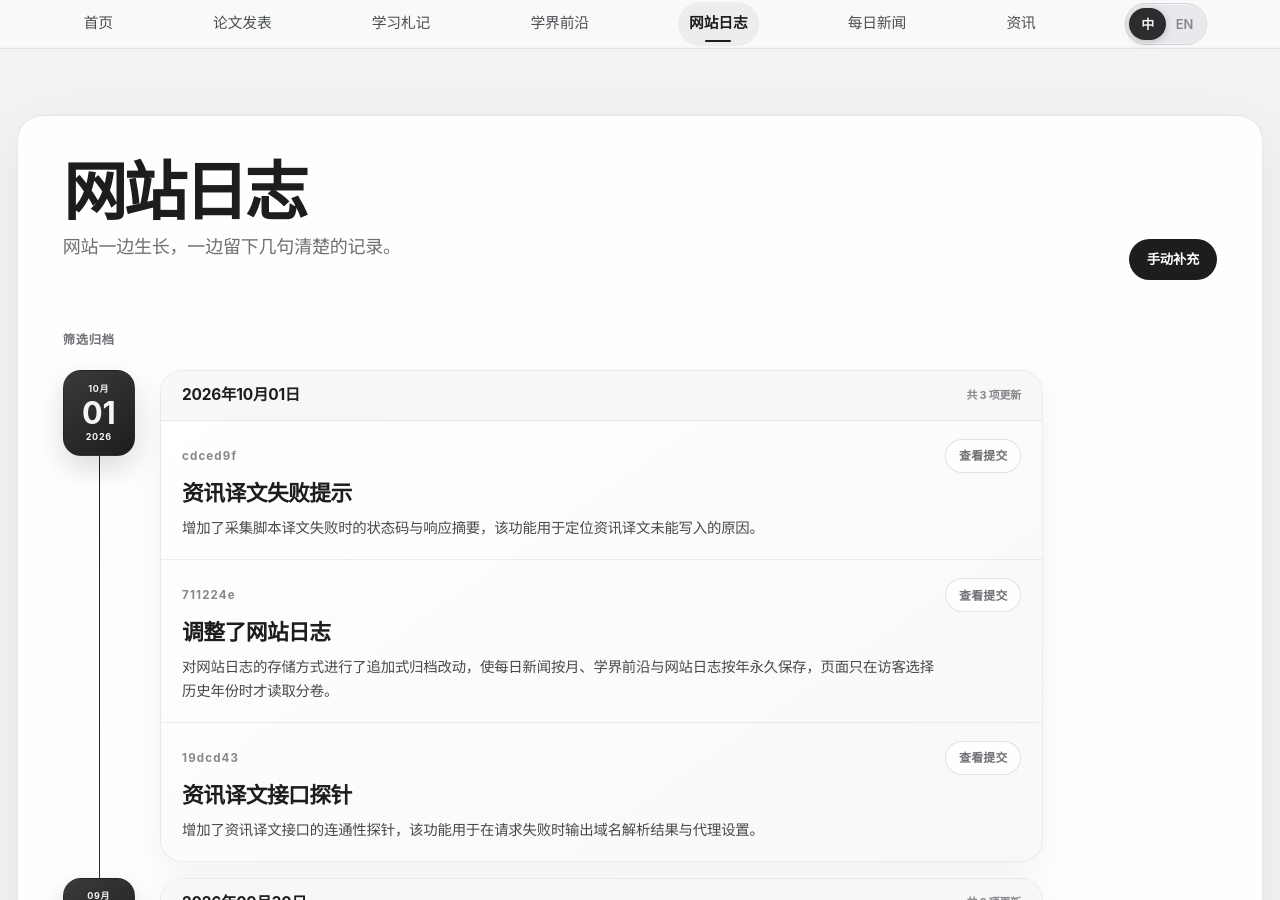
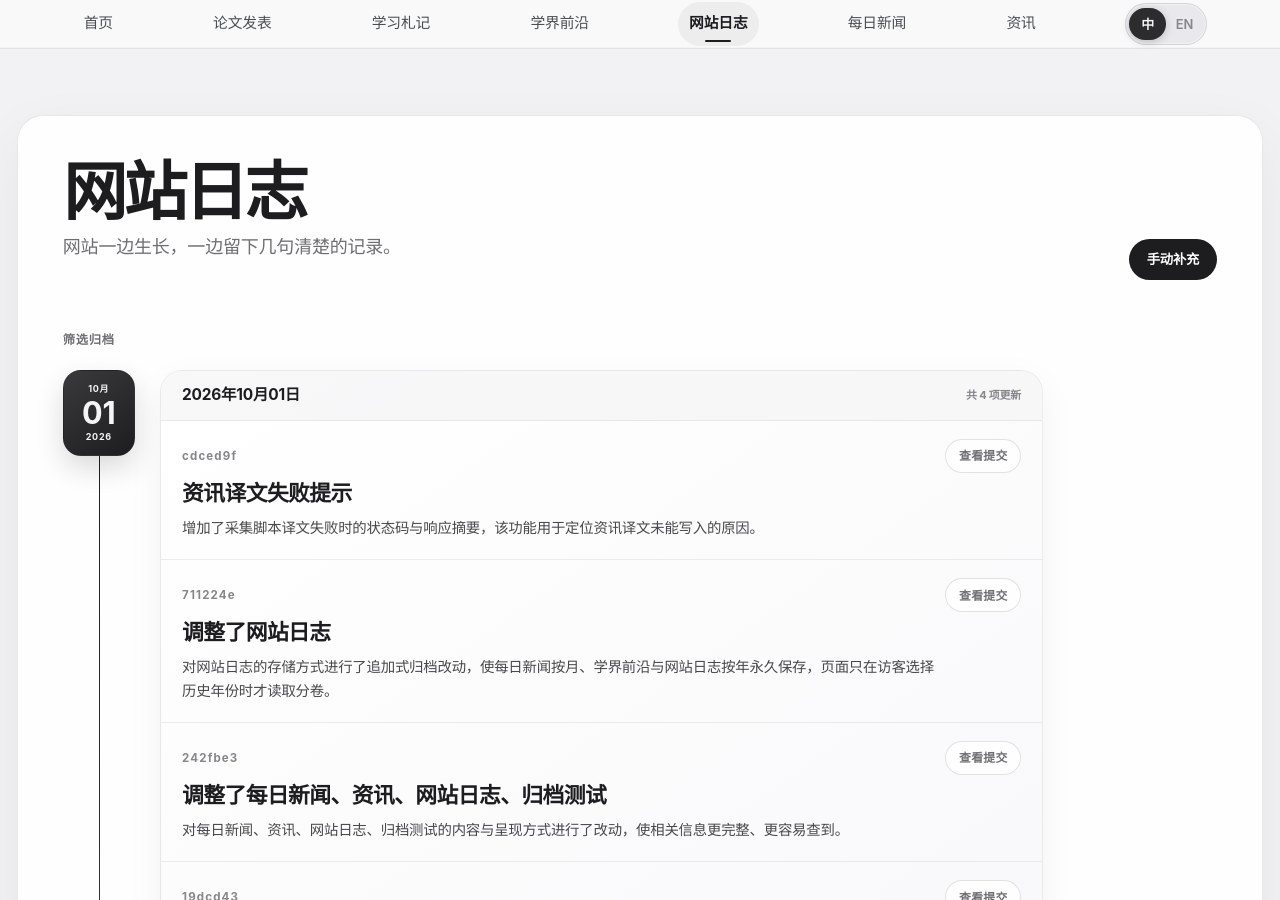
Before and after one commit to HaoxiangLuo/HaoxiangLuo.github.io, a Jekyll site: the page built from _pages/site-log-zh.html, in a window 1280 px wide and 900 px high. Built offline with Jekyll 4.4.1, drawn with Linux system fonts in a browser that asks for light colours; a style sheet for code colours, icons or effects is not loaded.

Commit message:
Record site update 242fbe31c207e6f8294e206fe99b7a035f566ddf

```diff
--- a/_data/site_updates.json
+++ b/_data/site_updates.json
@@ -26,6 +26,20 @@
     "details_en": "Archive daily news by month and academic-frontier and site-log records by year in append-only JSONL files; retain small recent JSON indexes for Jekyll; add manifests, stable deduplication keys, SHA-256 checksums, on-demand historical loading, and annual GitHub Release snapshots. Reduce collection frequency to limit automated commit noise and concurrent-update conflicts.",
     "sha": "711224e",
     "url": "https://github.com/HaoxiangLuo/HaoxiangLuo.github.io/commit/711224eceee52b908eafa58c124202e9ba1f5b76"
+  },
+  {
+    "date": "2026-10-01",
+    "title_zh": "调整了每日新闻、资讯、网站日志、归档测试",
+    "title_en": "Refined Daily News, Opportunities, Site Log, archive tests",
+    "message": "工作流不再把 GITHUB_TOKEN 当作译文服务密钥",
+    "story_zh": "对每日新闻、资讯、网站日志、归档测试的内容与呈现方式进行了改动，使相关信息更完整、更容易查到。",
+    "story_en": "Changed the content and presentation of Daily News, Opportunities, Site Log, archive tests so the information is more complete and easier to find.",
+    "purpose_zh": "更新站内页面、板块或脚本的内容组织与呈现方式。",
+    "purpose_en": "工作流不再把 GITHUB_TOKEN 当作译文服务密钥",
+    "details_zh": "调整网站日志的归档内容、呈现方式或自动记录。调整每日新闻的归档内容、呈现方式或自动更新。调整资讯页面的收录内容、板块结构或自动采集。",
+    "details_en": "Refined the site-log archive, presentation, or automatic record. Refined the daily-news archive, presentation, or automatic update. Refined the opportunities archive, sections, or automatic collection.",
+    "sha": "242fbe3",
+    "url": "https://github.com/HaoxiangLuo/HaoxiangLuo.github.io/commit/242fbe31c207e6f8294e206fe99b7a035f566ddf"
   },
   {
     "date": "2026-10-01",
```
Also changed, not shown: assets/data/archive/manifest.json, 1 other file.
